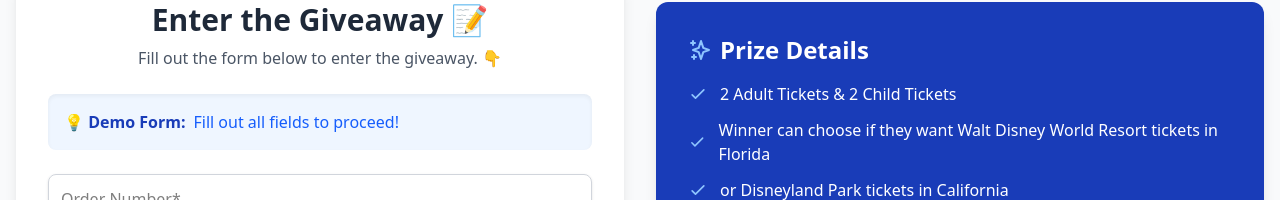
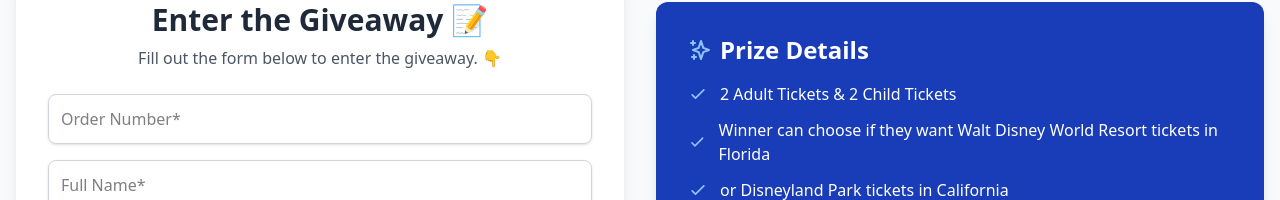
Before and after one commit to Ovi246/studykey-disney, a React (Vite) app: page / in a window 1280 px wide. Shown: the part 694-894 px from the top of the page. Built offline with nearby package versions, Linux system fonts and the light colour scheme.

Commit message:
new edit after ban

```diff
--- a/src/App.tsx
+++ b/src/App.tsx
@@ -263,16 +263,7 @@
                     Fill out the form below to enter the giveaway. 👇
                   </p>
                 </div>
-                <div className="bg-blue-50 p-4 rounded-lg flex items-center shadow-inner">
-                  {" "}
-                  {/* Added shadow-inner */}
-                  <span className="text-blue-800 font-semibold mr-2">
-                    💡 Demo Form:
-                  </span>
-                  <span className="text-blue-600">
-                    Fill out all fields to proceed!
-                  </span>
-                </div>
+
                 <div className="space-y-4">
                   <div className="relative">
                     {isLoadingOrderIdValidation && (
```
